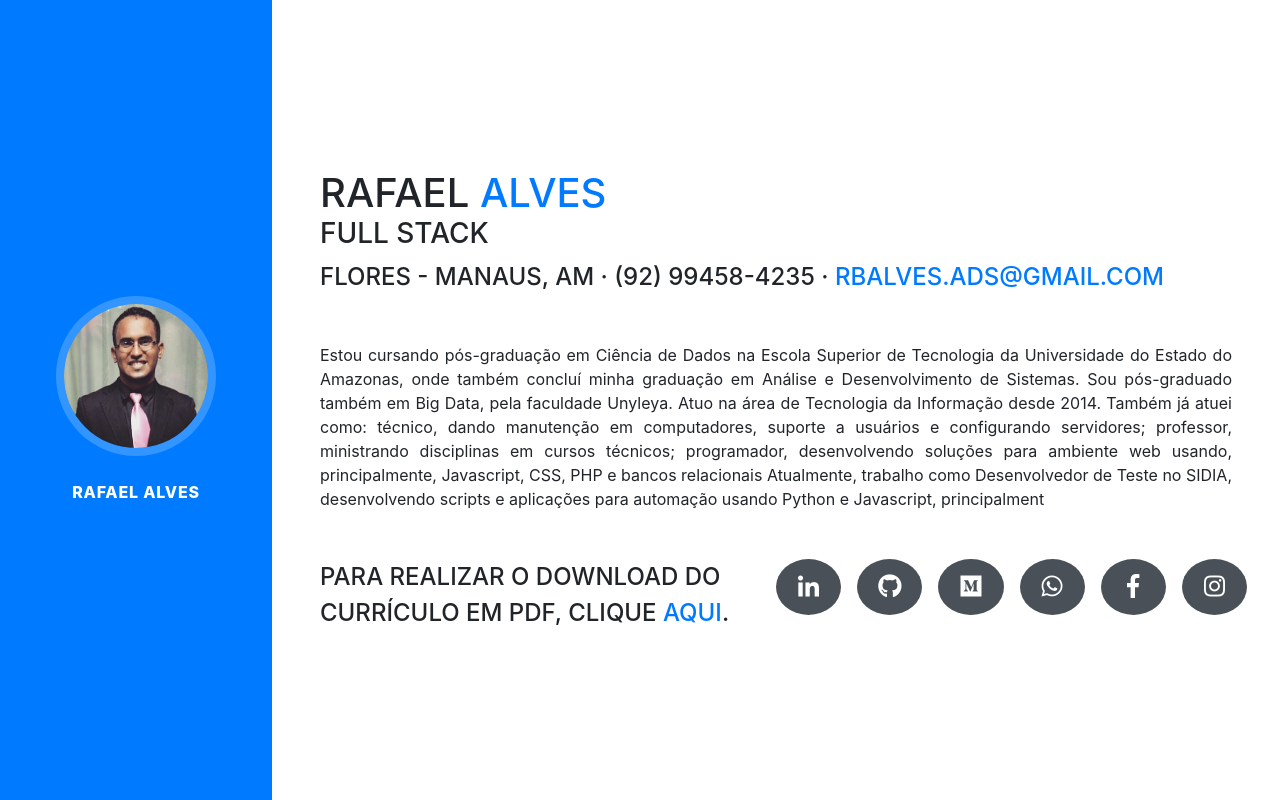
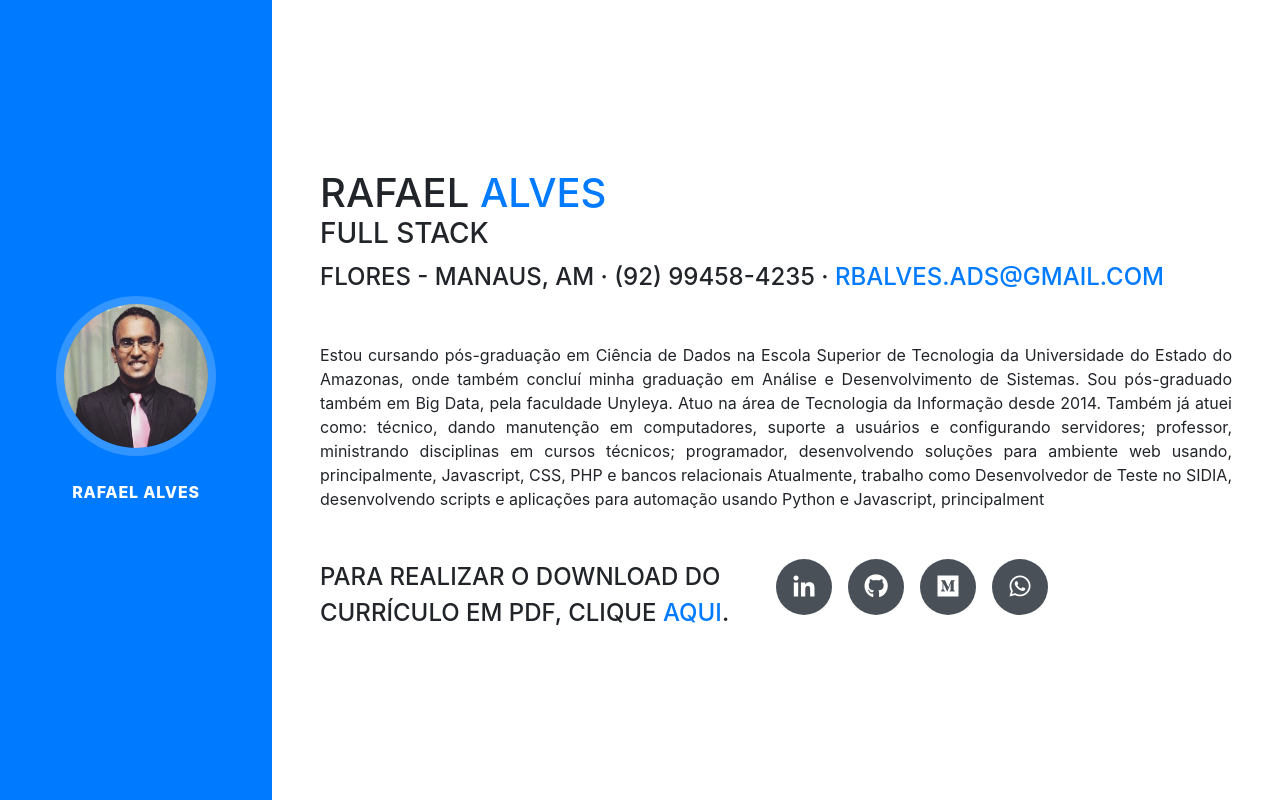
Before and after one commit to rbalves/rbalves.github.io, a website with bundled scripts: page index.html in a window 1280 px wide. Built offline with nearby package versions, Linux system fonts and the light colour scheme; a web font is replaced by a local one.

Commit message:
Remove instagram and facebook links

```diff
--- a/index.html
+++ b/index.html
@@ -84,24 +84,24 @@
             </div>
             <div class="social-icons col-md-6 col-sm-12 text-right">
               <div class="row">
-                <a class="col" href="https://www.linkedin.com/in/rbalves192/" target="_blank">
+                <a href="https://www.linkedin.com/in/rbalves192/" target="_blank">
                   <i class="fab fa-linkedin-in"></i>
                 </a>
-                <a class="col" href="https://github.com/rbalves/" target="_blank">
+                <a href="https://github.com/rbalves/" target="_blank">
                   <i class="fab fa-github"></i>
                 </a>
-                <a class="col" href="https://medium.com/@rbalves.ads" target="_blank">
+                <a href="https://medium.com/@rbalves.ads" target="_blank">
                   <i class="fab fa-medium"></i>
                 </a>
-                <a class="col" href="https://api.whatsapp.com/send?phone=5592994584235" target="_blank">
+                <a href="https://api.whatsapp.com/send?phone=5592994584235" target="_blank">
                   <i class="fab fa-whatsapp"></i>
                 </a>
-                <a class="col" href="https://www.facebook.com/rbalves192" target="_blank">
+                <!-- <a href="https://www.facebook.com/rbalves192" target="_blank">
                   <i class="fab fa-facebook-f"></i>
                 </a>
-                <a class="col" href="https://www.instagram.com/rbalves192" target="_blank">
+                <a href="https://www.instagram.com/rbalves192" target="_blank">
                   <i class="fab fa-instagram"></i>
-                </a>
+                </a> -->
               </div>
             </div>
           </div>
```
